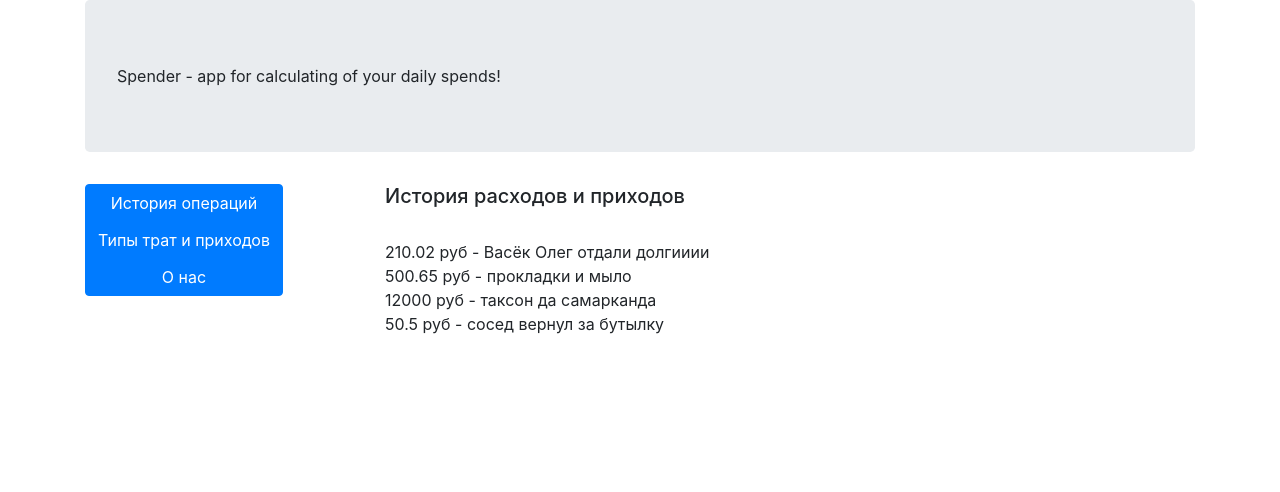
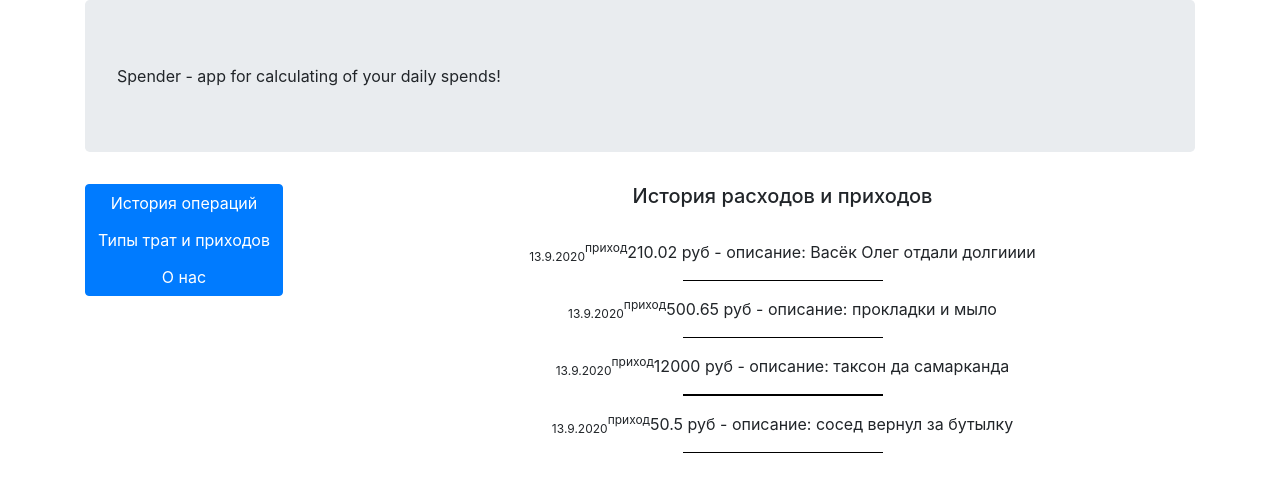
Before and after one commit to Ustingit/spender, a React (Create React App) app: page / in a window 1280 px wide. Shown: the top 492 px of the page. Built offline with nearby package versions, Linux system fonts and the light colour scheme.

Commit message:
add lines and sub and sup dirty (need to fix)

```diff
--- a/src/App.js
+++ b/src/App.js
@@ -9,7 +9,7 @@ import Button from 'react-bootstrap/Button'
 import ButtonGroup from 'react-bootstrap/ButtonGroup'
 import RightWrapper, { WrapperType } from './Components/RightWrapper';
 import { HIGH_LEVEL_TYPE_COSTS, HIGH_LEVEL_TYPE_INCOME, setNewList, addItemToList } from './Data/Types';
-import { Spends } from "./Data/Spends";
+import { Spends, getSpendsOrderedDESCByDate } from "./Data/Spends";
 
 class App extends React.Component {
 
@@ -19,7 +19,7 @@ class App extends React.Component {
       type: WrapperType.HISTORY,
       incomeTypes: this.props.incomeTypes,
       costsTypes: this.props.costTypes,
-      history: Spends
+      history: getSpendsOrderedDESCByDate()
     }
     this.setNewType = this.setNewType.bind(this);
     this.deleteType = this.deleteType.bind(this);
--- /dev/null
+++ b/src/Components/Common/Lines/Lines.js
@@ -0,0 +1,12 @@
+import React from "react";
+
+export const ColoredLine = ({ color, height = 0.2, width = 200 }) => (
+    <hr
+        style={{
+            color: color,
+            backgroundColor: color,
+            height: height,
+            width: width
+        }}
+    />
+);
--- a/src/Components/Spends/SpendsHistory.js
+++ b/src/Components/Spends/SpendsHistory.js
@@ -3,6 +3,7 @@ import Container from 'react-bootstrap/Container';
 import Row from 'react-bootstrap/Row';
 import Col from 'react-bootstrap/Col';
 import ListGroup from 'react-bootstrap/ListGroup';
+import { ColoredLine } from '../Common/Lines/Lines';
 
 export default class SpendHistory extends React.Component {
     constructor(props) {
@@ -17,7 +18,7 @@ export default class SpendHistory extends React.Component {
             <Container>
                 <Row>
                     <Col md={12} lg={12} >
-                        <h5>История расходов и приходов</h5><br />
+                        <h5 style={{ textAlign: "center" }} >История расходов и приходов</h5><br />
                     </Col>
                     <Col md={12} lg={12} >
                         <ListGroup>
@@ -35,9 +36,16 @@ export default class SpendHistory extends React.Component {
 }
 
 class HistoryItem extends React.Component {
+    divStyle = {
+
+    };
+
     render() {
         return(
-            <div key={this.props.data.id} >{this.props.data.sum} руб - {this.props.data.comment}</div>
+            <div style={{ textAlign: "center" }} key={this.props.data.id} >
+                <sub>{this.props.data.datePrintable}</sub><sup>приход</sup>{this.props.data.sum} руб - описание: {this.props.data.comment}
+                <ColoredLine color="black" />
+            </div>
         )
     }
 }
--- a/src/Data/Spends.js
+++ b/src/Data/Spends.js
@@ -6,3 +6,18 @@ export let Spends = [
     { id: 2, sum: 12000.00, highType: HIGH_LEVEL_TYPE_COSTS, concreteTypeId: 1, date: "Sun Sep 13 2020 21:25:22 GMT+0300 (Moscow Standard Time)", comment: "таксон да самарканда" },
     { id: 3, sum: 50.50, highType: HIGH_LEVEL_TYPE_INCOME, concreteTypeId: 2, date: "Sun Sep 13 2020 21:25:22 GMT+0300 (Moscow Standard Time)", comment: "сосед вернул за бутылку" },
 ]
+
+export let getSpendsOrderedDESCByDate = () => {
+    return Spends.slice().map(originalItem => {
+        const date = new Date(originalItem.date);
+
+        return {
+            id: originalItem.id,
+            sum: originalItem.sum,
+            highType: originalItem.highType,
+            datePrintable: date.getDate() + "." + (date.getMonth() + 1) + "." + date.getFullYear(),
+            dateAsDate: date,
+            comment: originalItem.comment
+        }
+    }).sort((a, b) => b.dateAsDate - a.dateAsDate);
+}
```
